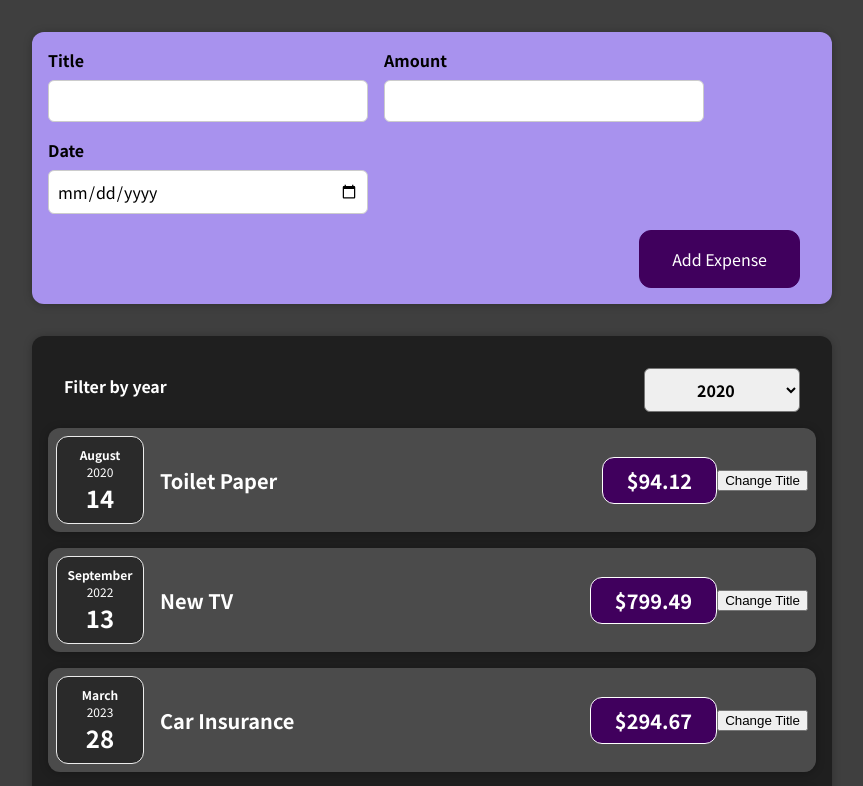
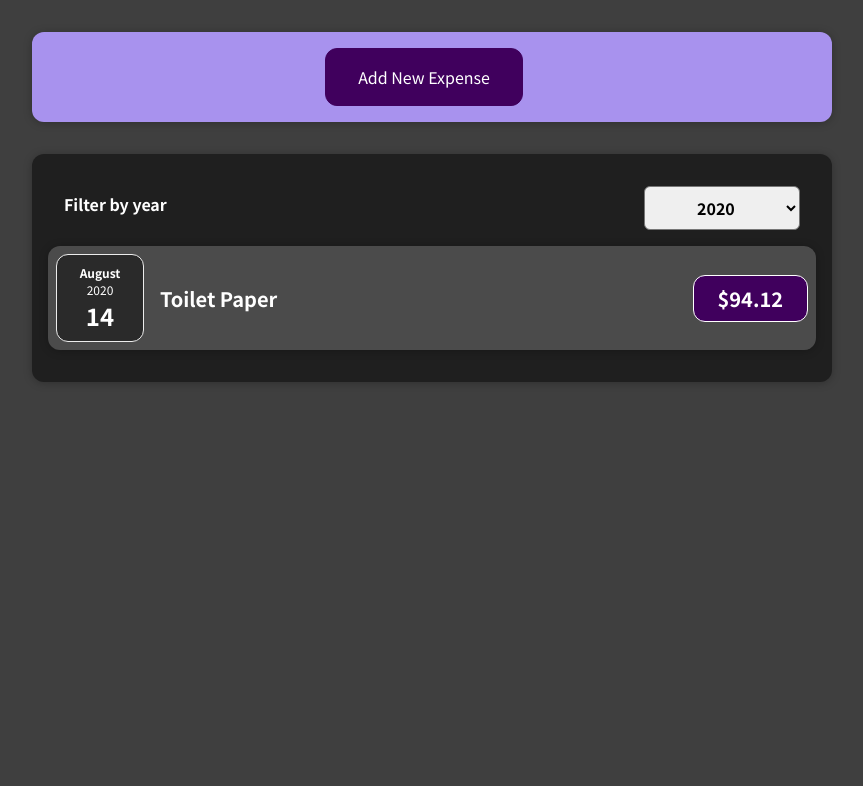
Before and after one commit to asankasira/react-complete-guide, a React (Create React App) app: page / in a window 1280 px wide. Shown: the top 786 px of the page, without its empty margins (208-1071 px from the left). Built offline with nearby package versions, Linux system fonts and the light colour scheme.

Commit message:
Fixed filtering and conditional content

```diff
--- a/src/App.js
+++ b/src/App.js
@@ -42,14 +42,10 @@ const App = () => {
         console.log(newExp)
     }
 
-    const addExpFilterHandler = (year) => {
-        setExpList(year ? expenses.filter(e => e.date.getFullYear() === year) : expenses)
-    }
-
     return (
         <div>
             <NewExpenses onAddExpense = {addExpenseHandler}/>
-            <Expenses onYearFilter={addExpFilterHandler} expenses={expList}/>
+            <Expenses expenses={expList}/>
         </div>
     );
 }
--- a/src/components/exp/ExpenseItem.js
+++ b/src/components/exp/ExpenseItem.js
@@ -1,4 +1,4 @@
-import React, {useState} from "react";
+import React from "react";
 
 import './ExpenseItem.css'
 import {ExpenseDate} from "./ExpenseDate";
@@ -6,21 +6,16 @@ import Card from "../ui/Card";
 
 export default function ExpenseItem(props) {
     const {title, amount, date} = props;
-    const [itemTitle, setItemTitle] = useState();
-
-    const clickHandler = ()  => {
-        // console.log('Clicked');
-        setItemTitle('Updated!')
-    }
 
     return (
+        <li>
             <Card className="expense-item">
                 <ExpenseDate date={date}/>
                 <div className="expense-item__description">
-                <h2>{itemTitle ?? title}</h2>
+                    <h2>{title}</h2>
                     <div className="expense-item__price">{`$${amount}`}</div>
                 </div>
-            <button onClick={clickHandler}>Change Title</button>
             </Card>
+        </li>
     );
 }
--- a/src/components/exp/Expenses.js
+++ b/src/components/exp/Expenses.js
@@ -2,22 +2,23 @@ import {useState} from "react";
 
 import './Expenses.css'
 import Card from "../ui/Card";
-import ExpenseItem from "./ExpenseItem";
 import ExpenseFilter from "./ExpenseFilter";
+import ExpensesList from "./ExpensesList";
 
 export default function Expenses(props) {
 
     const [filterYear, setFilterYear] = useState(2020);
     const filterYearHandler = (year) => {
         setFilterYear(year);
-        props.onYearFilter(year);
     }
+
+    const filteredExpenses = filterYear ? props.expenses.filter(e => e.date.getFullYear() === filterYear) : props.expenses;
 
     return (
         <div>
             <Card className="expenses">
                 <ExpenseFilter selectedVal={filterYear} onFiltered={filterYearHandler}/>
-                {props.expenses.map(item => <ExpenseItem key={item.id} {...item}/>)}
+                <ExpensesList items={filteredExpenses}/>
             </Card>
         </div>
     );
--- /dev/null
+++ b/src/components/exp/ExpensesList.css
@@ -0,0 +1,9 @@
+.expenses-list {
+    list-style: none;
+    padding: 0;
+}
+
+.expenses-list__fallback {
+    color: white;
+    text-align: center;
+}
--- /dev/null
+++ b/src/components/exp/ExpensesList.js
@@ -0,0 +1,15 @@
+import './ExpensesList.css'
+import ExpenseItem from "./ExpenseItem";
+
+const ExpensesList = (props) => {
+    const expenses = props.items;
+    if (expenses.length === 0) {
+        return <h2 className={"expenses-list__fallback"}>No Expenses Found</h2>
+    }
+
+    return (<ul className={"expenses-list"}>
+        {expenses.map(item => <ExpenseItem key={item.id} {...item}/>)}
+    </ul>)
+}
+
+export default ExpensesList;
--- a/src/components/newExp/ExpenseForm.js
+++ b/src/components/newExp/ExpenseForm.js
@@ -53,6 +53,7 @@ const ExpenseForm = (props) => {
         setTitle('')
         setAmount('')
         setExpDate('')
+        props.onCancel();
     }
 
     return (
@@ -73,6 +74,7 @@ const ExpenseForm = (props) => {
             </div>
             <div className={"new-expense__actions"}>
                 <button type={"submit"}>Add Expense</button>
+                <button type={"button"} onClick={() => props.onCancel()}>Cancel</button>
             </div>
         </form>
     )
--- a/src/components/newExp/NewExpenses.js
+++ b/src/components/newExp/NewExpenses.js
@@ -1,14 +1,19 @@
+import {useState} from "react";
+
 import './NewExpenses.css'
 import ExpenseForm from "./ExpenseForm";
 
 const NewExpenses = (props) => {
+
+    const [showForm, setShowForm] = useState(false);
     const addNewExpenseHandler = (expense) => {
         const newExp = {...expense, id: Math.random().toString()}
         props.onAddExpense(newExp);
     }
 
     return <div className={"new-expense"}>
-        <ExpenseForm onCreateExpense={addNewExpenseHandler}/>
+        {showForm ? <ExpenseForm onCreateExpense={addNewExpenseHandler} onCancel={() => setShowForm(false)}/> :
+            <button onClick={() => setShowForm(true)}>Add New Expense</button>}
     </div>
 }
 
```
Lines whose indentation alone changed are shown as unchanged.
